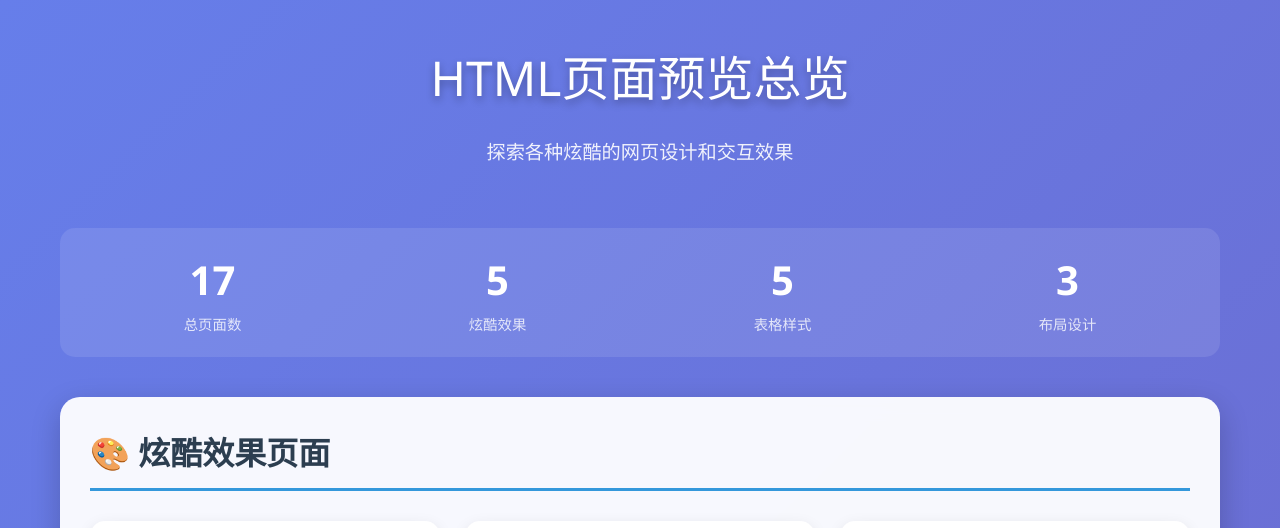
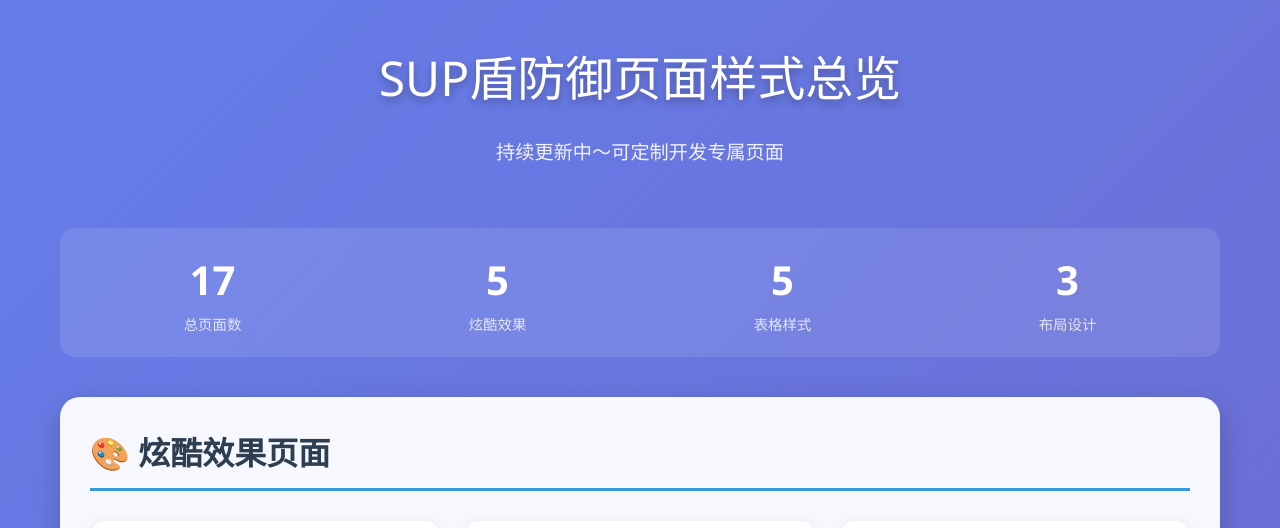
Before and after one commit to jintianhebuhe-svg/supdunmb, a plain HTML site: page index.html in a window 1280 px wide. Shown: the top 528 px of the page. Drawn offline with Linux system fonts and the light colour scheme.

Commit message:
Add files via upload

```diff
--- a/index.html
+++ b/index.html
@@ -281,8 +281,8 @@
 <body>
     <div class="container">
         <div class="header">
-            <h1 class="title">HTML页面预览总览</h1>
-            <p class="subtitle">探索各种炫酷的网页设计和交互效果</p>
+            <h1 class="title">SUP盾防御页面样式总览</h1>
+            <p class="subtitle">持续更新中～可定制开发专属页面</p>
         </div>
 
         <div class="stats">
@@ -589,7 +589,7 @@
 
         <div style="text-align: center; margin-top: 60px; color: white; opacity: 0.8;">
             <p>💡 提示：点击任意页面链接即可查看完整效果</p>
-            <p style="margin-top: 10px; font-size: 0.9rem;">所有页面都支持响应式设计，可在不同设备上完美显示</p>
+            <p style="margin-top: 10px; font-size: 0.9rem;">所有页面可在不同设备上完美显示，SUPDUN全力为您保驾护航！</p>
         </div>
     </div>
 </body>
```
